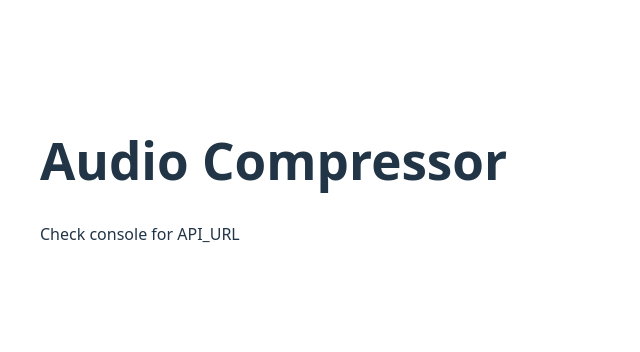
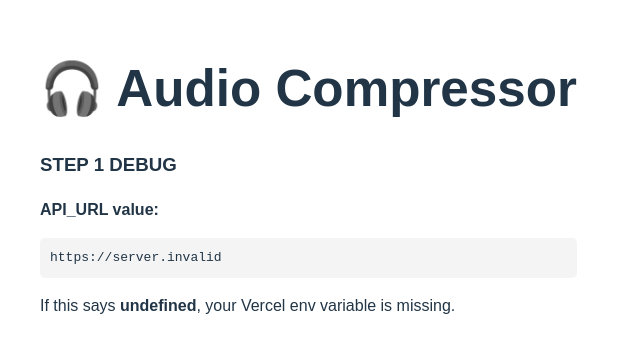
Before and after one commit to arishashiraz/Audio-website, a React (Vite) app in the folder react/audio-compressor-react/: page / in a window 1280 px wide. Shown: the part 220-572 px from the top of the page, without its empty margins (0-640 px from the left). Built offline with nearby package versions, Linux system fonts and the light colour scheme; no server answers.

Commit message:
error handling

```diff
--- a/react/audio-compressor-react/src/App.jsx
+++ b/react/audio-compressor-react/src/App.jsx
@@ -8,9 +8,28 @@ function App() {
   }, []);
 
   return (
-    <div style={{ padding: "40px" }}>
-      <h1>Audio Compressor</h1>
-      <p>Check console for API_URL</p>
+    <div style={{ padding: "40px", fontFamily: "Arial" }}>
+      <h1>🎧 Audio Compressor</h1>
+
+      <h3>STEP 1 DEBUG</h3>
+
+      <p>
+        <strong>API_URL value:</strong>
+      </p>
+
+      <pre
+        style={{
+          background: "#f4f4f4",
+          padding: "10px",
+          borderRadius: "5px",
+        }}
+      >
+        {String(API_URL)}
+      </pre>
+
+      <p>
+        If this says <b>undefined</b>, your Vercel env variable is missing.
+      </p>
     </div>
   );
 }
```
